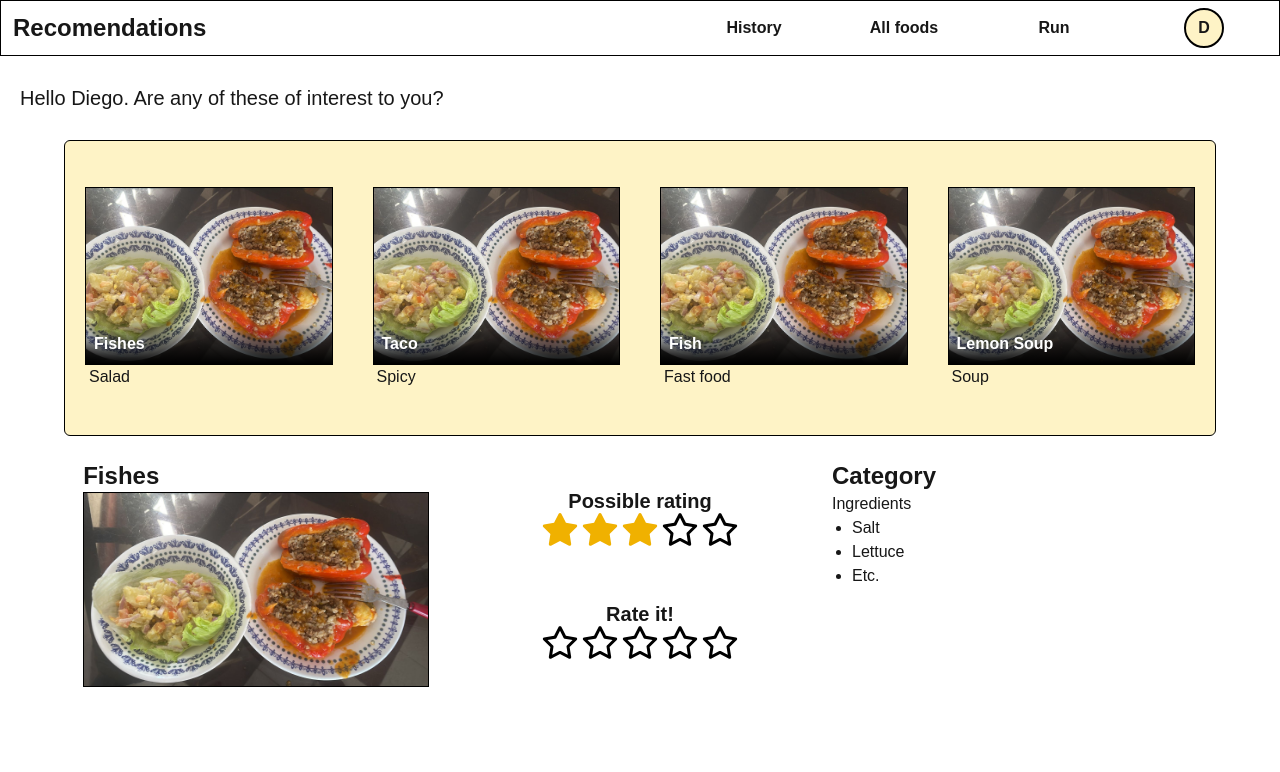
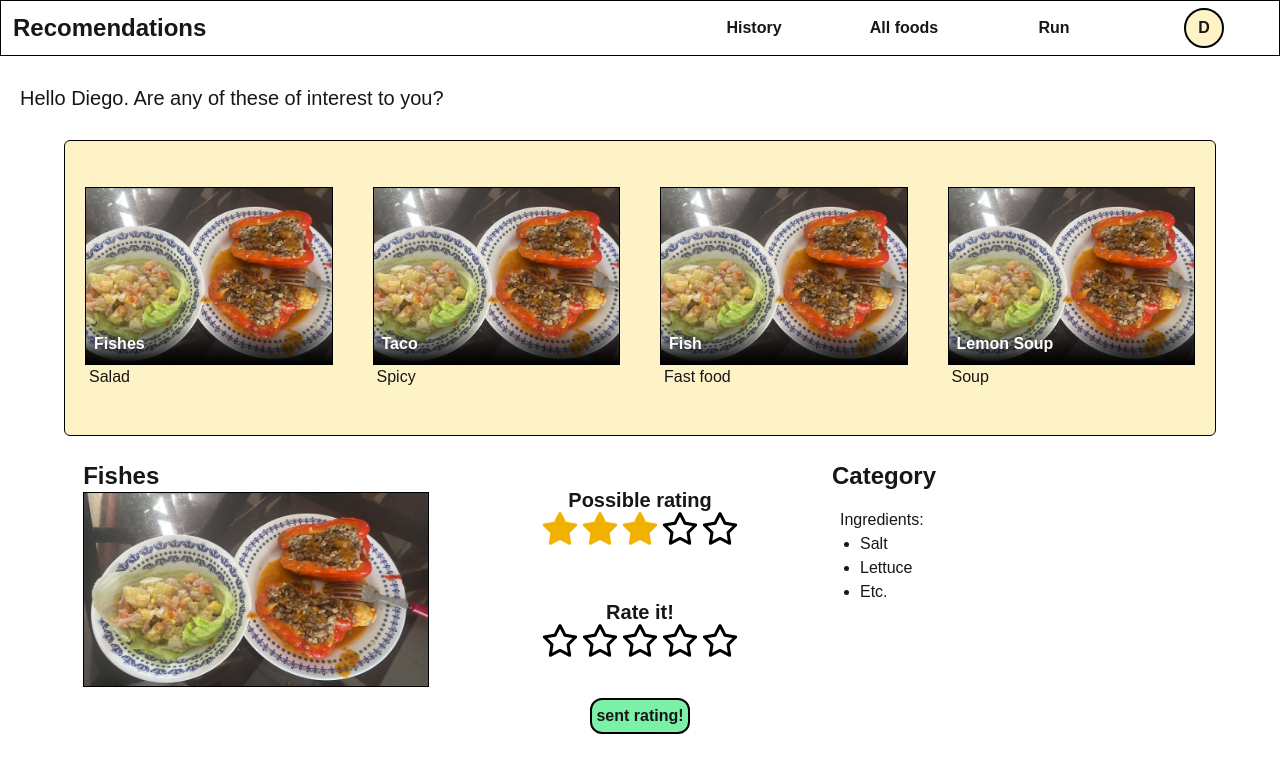
Before and after one commit to Diegdary/foodML-front, a Next.js app: page / in a window 1280 px wide. Shown: the top 772 px of the page. Built offline with nearby package versions, Linux system fonts and the light colour scheme.

Commit message:
little details and stars controllers added!

```diff
--- a/src/app/page.tsx
+++ b/src/app/page.tsx
@@ -3,14 +3,29 @@
 import { FontAwesomeIcon } from "@fortawesome/react-fontawesome";
 import { faStar } from "@fortawesome/free-solid-svg-icons";
 import { faStar as voidStar } from "@fortawesome/free-regular-svg-icons";
-import {useState} from "react";
+import { useState } from "react";
 
 
 export default function Home() {
-  const [name,setName] = useState("Diego");
-  const [Findex,setFindex] = useState(0);
-  const [foodPack, setPack] = useState([{name:"Fishes",category:'Salad',ingredients:["Salt","Lettuce","Etc."]},{name:"Taco",category:'Spicy',ingredients:["Taco","Lettuce","meat"]},
-                                        {name:"Fish",category:'Fast food',ingredients:["Salt","Lots of lettuce","Etc."]},{name:"Lemon Soup",category:'Soup',ingredients:["Salt","Watta","Lemon"]}]);
+  const [name, setName] = useState("Diego");
+  const [Findex, setFindex] = useState(0);
+  const [temp_rating, setTempRt] = useState([0,-1]);//[old position, current position]
+  const [foodPack, setPack] = useState([{ name: "Fishes", category: 'Salad', ingredients: ["Salt", "Lettuce", "Etc."] }, { name: "Taco", category: 'Spicy', ingredients: ["Taco", "Lettuce", "meat", "Lettuce", "meat", "Lettuce", "meat", "Lettuce", "meat", "Lettuce", "meat"
+    , "Lettuce", "meat", "Lettuce", "meat", "Lettuce", "meat", "Lettuce", "meat"] }, { name: "Fish", category: 'Fast food', ingredients: ["Salt", "Lots of lettuce", "Etc."] }, { name: "Lemon Soup", category: 'Soup', ingredients: ["Salt", "Watta", "Lemon"] }]);
+
+  const starsController = (position:number)=>{
+    const follow_up = [0,0,0,0,0].map((element,index)=>index<=position?1:0);
+    return follow_up.map((element,index)=>
+    <FontAwesomeIcon key={index} icon={element==1?faStar:voidStar} className={element==1?'text-yellow-500':'text-black'} size='2x'
+    onMouseEnter={()=>setTempRt(last=>[last[1],index])} onMouseLeave={()=>setTempRt(last=>[index,last[0]])} onClick={()=>starClickController(index)}/>
+    );
+  }
+
+  const starClickController = (position:number)=>{
+    setTempRt([position,position]);
+  }
+
+
   return (
     <div>
       <header className="h-14 w-full border border-black border-solid">
@@ -22,7 +37,7 @@ export default function Home() {
             <a href="/" className="font-bold basis-full text-center">History</a>
             <a href="/" className="font-bold basis-full text-center">All foods</a>
             <a href="/" className="font-bold basis-full text-center">Run</a>
-            <div  className="font-bold basis-full text-center h-full flex justify-center items-center">
+            <div className="font-bold basis-full text-center h-full flex justify-center items-center">
               <div className="bg-amber-100 border-2 border-black border-solid rounded-full h-10 w-10 flex justify-center items-center">
                 <a href="/" >{name[0]}</a>
               </div>
@@ -46,7 +61,7 @@ export default function Home() {
             </div>
           ))}
         </article>
-        <article className="mt-6 w-[90%] flex justify-center">
+        <article className="mt-6 w-[90%] h-[300px] flex justify-center">
           <section className="basis-full flex flex-col">
             <div className="w-[90%] self-center">
               <h2 className="text-2xl font-bold">{foodPack[Findex].name}</h2>
@@ -67,23 +82,23 @@ export default function Home() {
                 <FontAwesomeIcon icon={voidStar} className="text-black" size="2x" />
               </div>
             </div>
-            <div>
+            <div className="flex flex-col items-center">
               <h2 className="text-xl font-bold text-center">Rate it!</h2>
               <div className="flex justify-center">
-                <FontAwesomeIcon icon={voidStar} className="text-black" size="2x" />
-                <FontAwesomeIcon icon={voidStar} className="text-black" size="2x" />
-                <FontAwesomeIcon icon={voidStar} className="text-black" size="2x" />
-                <FontAwesomeIcon icon={voidStar} className="text-black" size="2x" />
-                <FontAwesomeIcon icon={voidStar} className="text-black" size="2x" />
+                {starsController(temp_rating[1])}
               </div>
+              <button className="mt-10 p-1 border-2 border-black border-solid rounded-xl bg-green-300 font-bold">sent rating!</button>
             </div>
           </section>
-          <section className="basis-full flex flex-col item">
+          <section className="basis-full flex flex-col ">
             <h2 className="text-2xl font-bold">Category</h2>
-            <h3>Ingredients</h3>
-            <ul className="list-disc ps-5">
-              {foodPack[Findex].ingredients.map((value,index)=><li key={index}>{value}</li>)}
-            </ul>
+            <div className="mt-4 pl-2 overflow-x-hidden overflow-y-auto">
+              <h3>Ingredients:</h3>
+              <ul className="list-disc ps-5">
+                {foodPack[Findex].ingredients.map((value, index) => <li key={index}>{value}</li>)}
+              </ul>
+            </div>
+
           </section>
         </article>
       </main>
```
